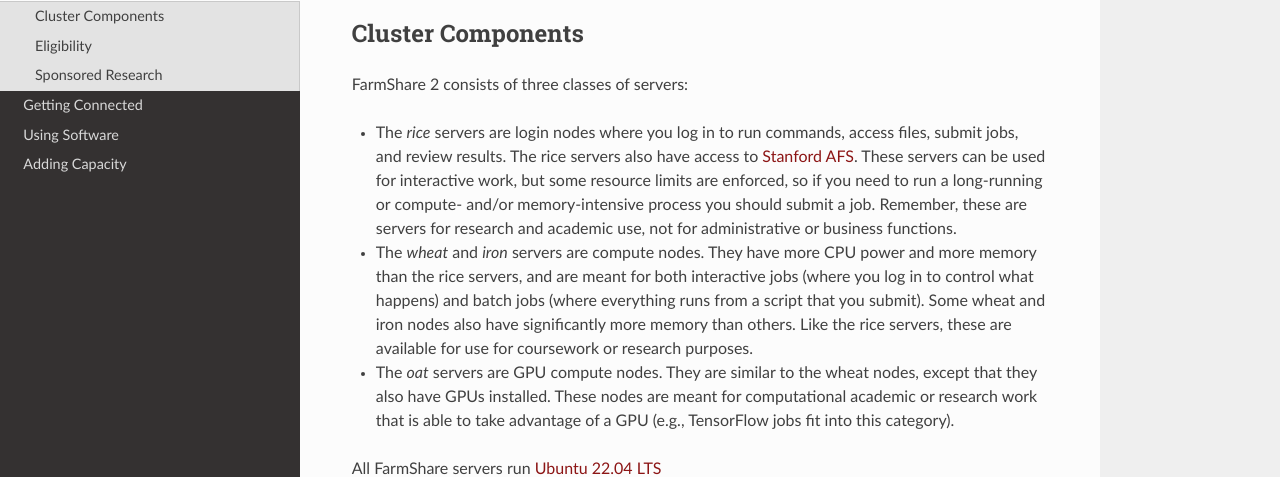
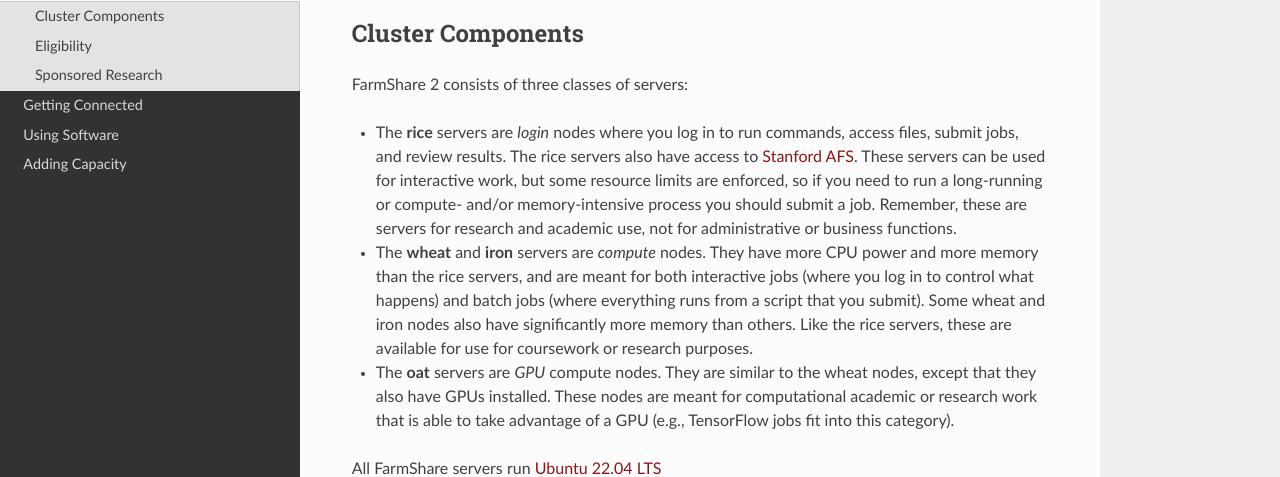
Before and after one commit to stanford-rc/farmshare-docs, an MkDocs documentation site: the page built from docs/index.md, in a window 1280 px wide and 900 px high, scrolled down 368 px. Shown: the part 135-612 px from the top of the window. Built offline with MkDocs 1.6.1, drawn with Linux system fonts in a browser that asks for light colours; nearby versions of some CDN libraries.

```diff
--- a/docs/index.md
+++ b/docs/index.md
@@ -10,11 +10,11 @@ The FarmShare resources are focused on making it easier to learn how to use rese
 
 FarmShare 2 consists of three classes of servers:
 
-* The *rice* servers are login nodes where you log in to run commands, access files, submit jobs, and review results. The rice servers also have access to [Stanford AFS](https://uit.stanford.edu/service/afs). These servers can be used for interactive work, but some resource limits are enforced, so if you need to run a long-running or compute- and/or memory-intensive process you should submit a job. Remember, these are servers for research and academic use, not for administrative or business functions.
+* The **rice** servers are *login* nodes where you log in to run commands, access files, submit jobs, and review results. The rice servers also have access to [Stanford AFS](https://uit.stanford.edu/service/afs). These servers can be used for interactive work, but some resource limits are enforced, so if you need to run a long-running or compute- and/or memory-intensive process you should submit a job. Remember, these are servers for research and academic use, not for administrative or business functions.
 
-* The *wheat* and *iron* servers are compute nodes. They have more CPU power and more memory than the rice servers, and are meant for both interactive jobs (where you log in to control what happens) and batch jobs (where everything runs from a script that you submit). Some wheat and iron nodes also have significantly more memory than others. Like the rice servers, these are available for use for coursework or research purposes.
+* The **wheat** and **iron** servers are *compute* nodes. They have more CPU power and more memory than the rice servers, and are meant for both interactive jobs (where you log in to control what happens) and batch jobs (where everything runs from a script that you submit). Some wheat and iron nodes also have significantly more memory than others. Like the rice servers, these are available for use for coursework or research purposes.
 
-* The *oat* servers are GPU compute nodes. They are similar to the wheat nodes, except that they also have GPUs installed. These nodes are meant for computational academic or research work that is able to take advantage of a GPU (e.g., TensorFlow jobs fit into this category).
+* The **oat** servers are *GPU* compute nodes. They are similar to the wheat nodes, except that they also have GPUs installed. These nodes are meant for computational academic or research work that is able to take advantage of a GPU (e.g., TensorFlow jobs fit into this category).
 
 All FarmShare servers run [Ubuntu 22.04 LTS](https://wiki.ubuntu.com/JammyJellyfish/ReleaseNotes)
 
```
